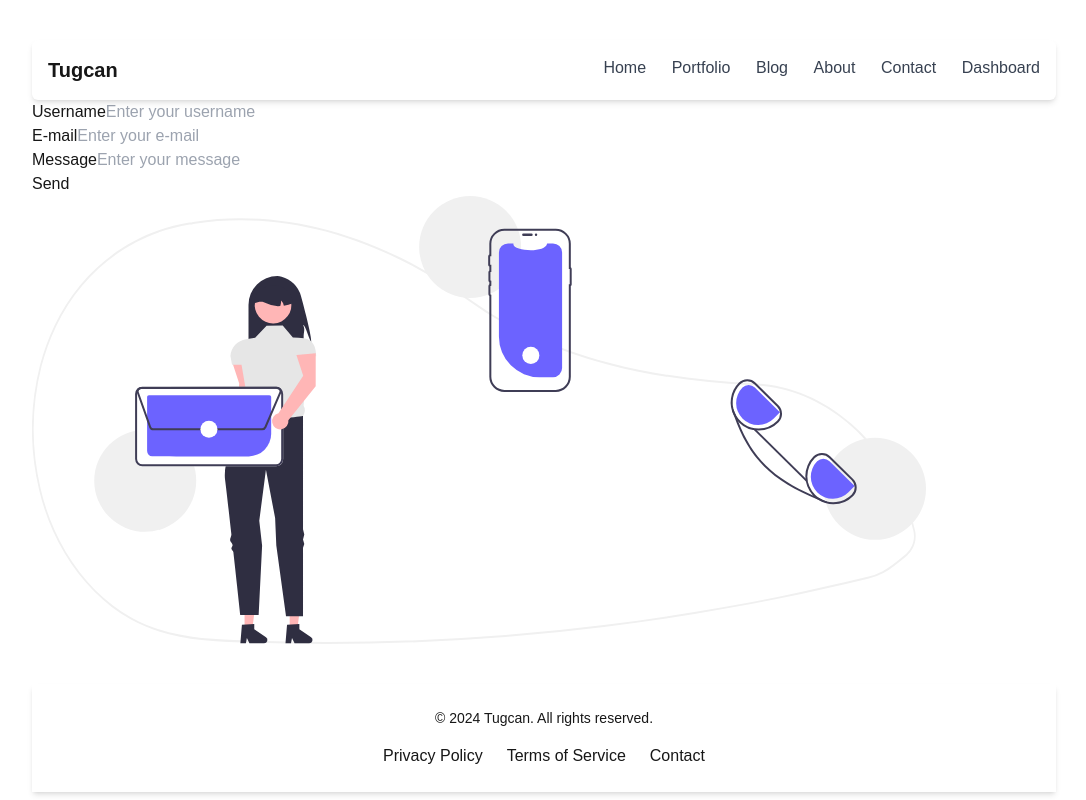
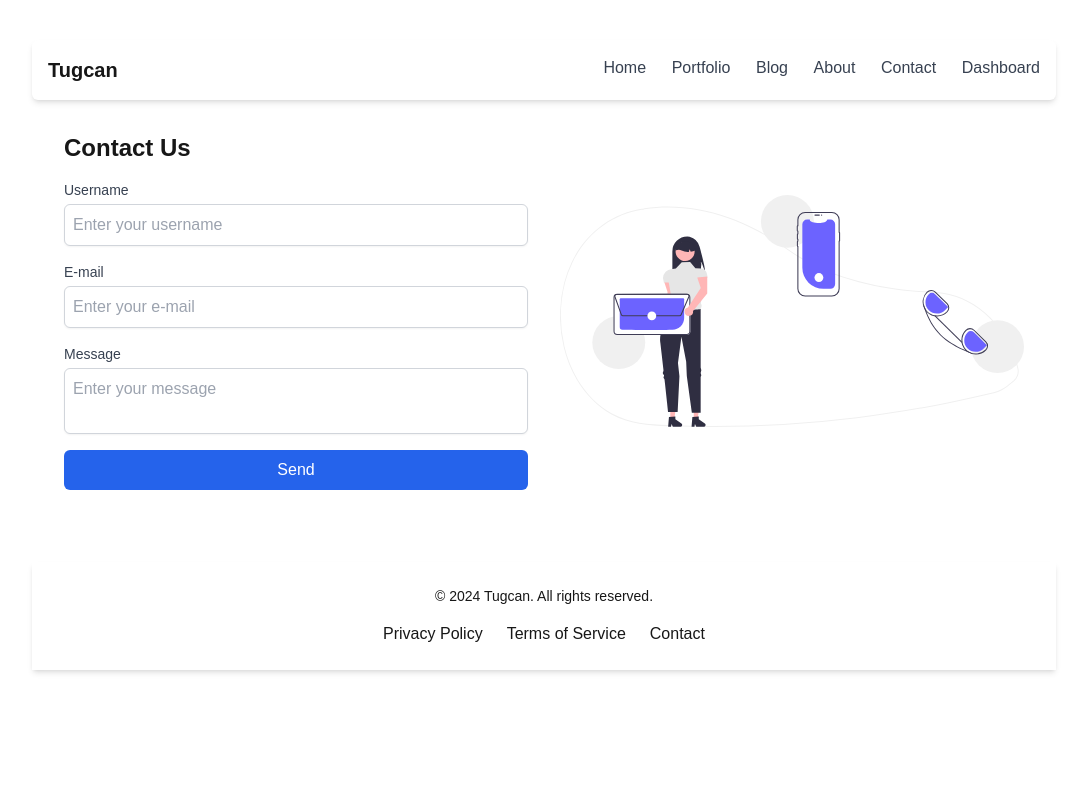
Before and after one commit to tugcan-kartal/Blog, a Next.js app: page /contact in a window 1280 px wide. Shown: the whole page, without its empty margins (96-1182 px from the left). Built offline with nearby package versions, Linux system fonts and the light colour scheme.

Commit message:
updated style

```diff
--- a/src/app/contact/page.tsx
+++ b/src/app/contact/page.tsx
@@ -1,83 +1,101 @@
 "use client";
 
 import Image from "next/image";
-import React,{useState} from "react";
+import React, { useState } from "react";
 import ContactImage from "@/../public/ContactPage-Contact.svg";
 
-const Contact:React.FC=()=>{
-
-    const [formData,setFormData]=useState({
+const Contact: React.FC = () => {
+    const [formData, setFormData] = useState({
         username: "",
         email: "",
         message: "",
+    });
 
-    })
+    const [statusMessage, setStatusMessage] = useState("");
 
-    const handleSubmit=async(e: React.FormEvent)=>{
+    const handleSubmit = async (e: React.FormEvent) => {
         e.preventDefault();
 
         try {
-            const response=await fetch("/api/contact",{
+            const response = await fetch("/api/contact", {
                 method: "POST",
                 headers: {
-                    "Content-Type":"application/json"
+                    "Content-Type": "application/json",
                 },
                 body: JSON.stringify(formData),
-            })
+            });
 
-            if(response.status===200){
-                alert("Email sent successfully");
-            }else{
-                alert("Email couldnt sent successfully");
+            if (response.status === 200) {
+                setStatusMessage("Email sent successfully.");
+                setFormData({ username: "", email: "", message: "" }); // Reset form
+            } else {
+                setStatusMessage("Failed to send email. Please try again.");
             }
         } catch (error) {
             console.log(error);
-            alert("Email sent got error");
+            setStatusMessage("An error occurred while sending the email.");
         }
-    }
+    };
 
-    const handleChange=(e: React.ChangeEvent<HTMLInputElement | HTMLTextAreaElement>)=>{
+    const handleChange = (e: React.ChangeEvent<HTMLInputElement | HTMLTextAreaElement>) => {
         setFormData({
             ...formData,
             [e.target.id]: e.target.value,
-        })
-    }
+        });
+    };
 
-
-    return(
+    return (
+        <div className="flex flex-col md:flex-row items-center justify-center p-8">
+            <div className="w-full md:w-1/2 md:mr-8">
+                <h2 className="text-2xl font-bold mb-4">Contact Us</h2>
+                <form onSubmit={handleSubmit} className="space-y-4">
                     <div>
+                        <label htmlFor="username" className="block text-sm font-medium text-gray-700">Username</label>
+                        <input
+                            id="username"
+                            value={formData.username}
+                            onChange={handleChange}
+                            placeholder="Enter your username"
+                            type="text"
+                            required
+                            className="mt-1 block w-full border border-gray-300 rounded-md shadow-sm focus:ring-blue-500 focus:border-blue-500 p-2"
+                        />
+                    </div>
                     <div>
-
-                <div>
-                    <form onSubmit={handleSubmit}>
-                        <div>
-                            <label htmlFor="username">Username</label>
-                            <input id="username" value={formData.username} onChange={(e)=>handleChange(e)} placeholder="Enter your username" type="text"/>
+                        <label htmlFor="email" className="block text-sm font-medium text-gray-700">E-mail</label>
+                        <input
+                            id="email"
+                            value={formData.email}
+                            onChange={handleChange}
+                            placeholder="Enter your e-mail"
+                            type="email"
+                            required
+                            className="mt-1 block w-full border border-gray-300 rounded-md shadow-sm focus:ring-blue-500 focus:border-blue-500 p-2"
+                        />
                     </div>
 
                     <div>
-                            <label htmlFor="email">E-mail</label>
-                            <input id="email" value={formData.email} onChange={(e)=>handleChange(e)} placeholder="Enter your e-mail" type="email"/>
+                        <label htmlFor="message" className="block text-sm font-medium text-gray-700">Message</label>
+                        <textarea
+                            id="message"
+                            value={formData.message}
+                            onChange={handleChange}
+                            placeholder="Enter your message"
+                            required
+                            className="mt-1 block w-full border border-gray-300 rounded-md shadow-sm focus:ring-blue-500 focus:border-blue-500 p-2 resize-none"
+                        />
                     </div>
 
-                        <div>
-                            <label htmlFor="message">Message</label>
-                            <input id="message" value={formData.message} onChange={(e)=>handleChange(e)} placeholder="Enter your message" type="text"/>
-                        </div>
-
-                        <div>
-                            <button type="submit">Send</button>
-                        </div>
+                    <button type="submit" className="w-full bg-blue-600 text-white p-2 rounded-md hover:bg-blue-700 transition duration-200">Send</button>
+                    {statusMessage && <p className="mt-2 text-green-600">{statusMessage}</p>}
                 </form>
             </div>
 
-                <div>
-                    <Image src={ContactImage} alt="not found"/>
-                </div>
-
+            <div className="w-full md:w-1/2 flex justify-center mt-6 md:mt-0">
+                <Image src={ContactImage} alt="Contact Us" />
             </div>
         </div>
-    )
-}
+    );
+};
 
 export default Contact;
```
Lines whose indentation alone changed are shown as unchanged.
